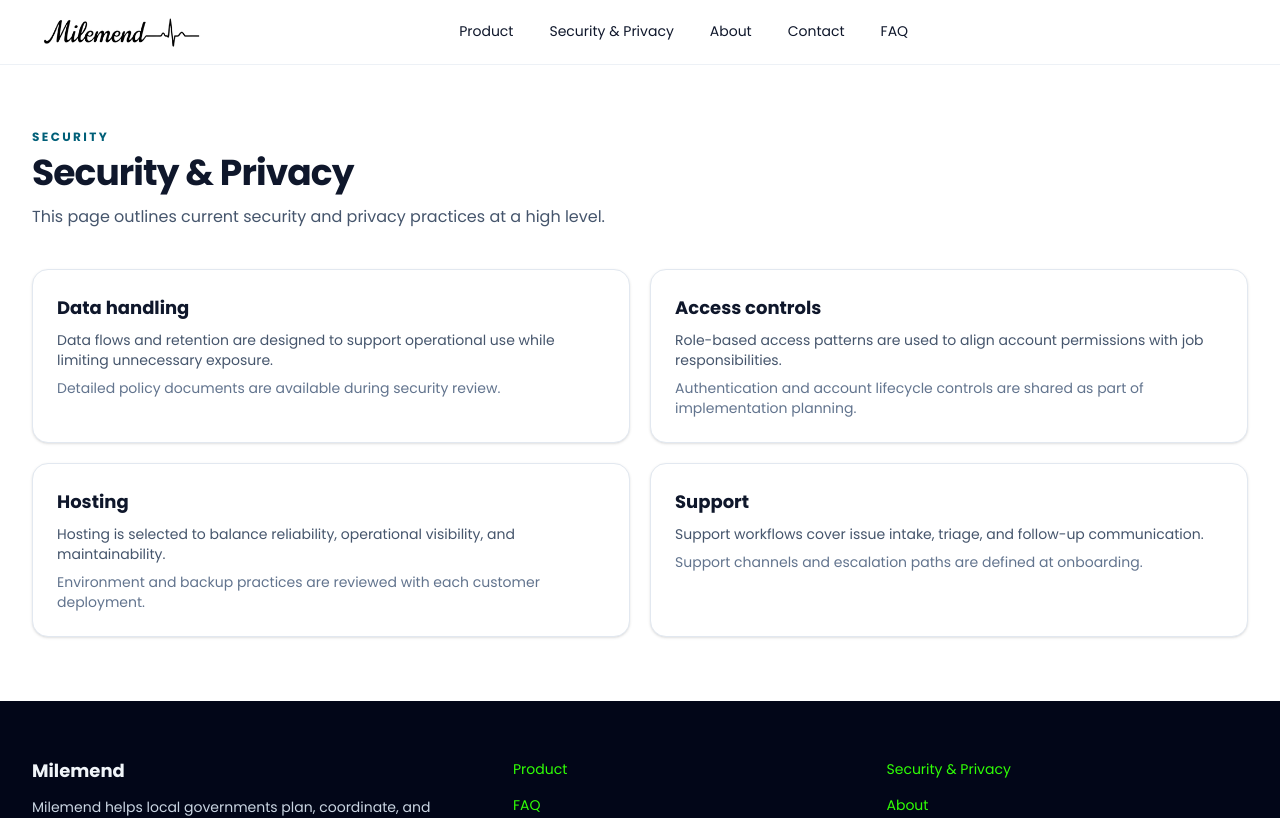
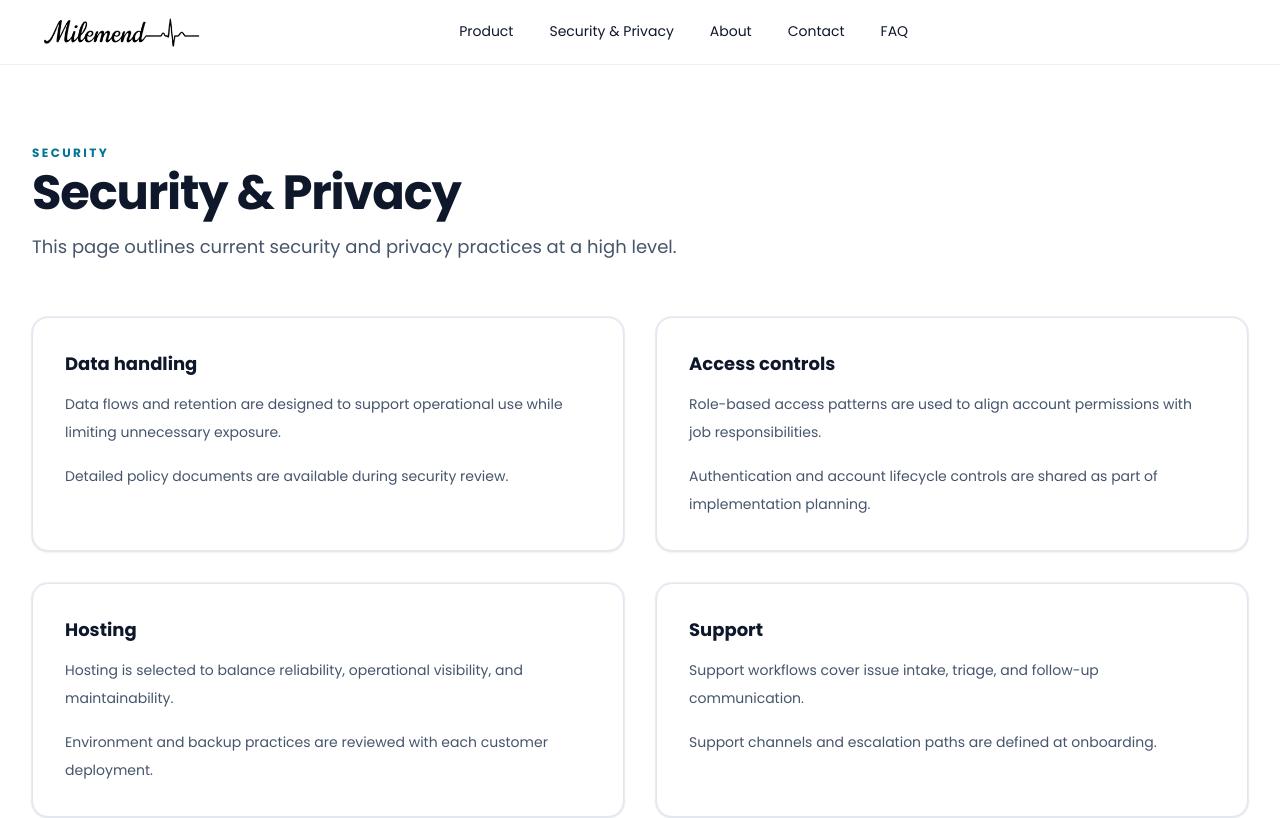
Before and after one commit to jwligon17/milemend.com, a Next.js app: page /security-privacy in a window 1280 px wide. Shown: the top 818 px of the page. Built offline with nearby package versions, Linux system fonts and the light colour scheme.

Commit message:
modified:   src/components/sections/SecurityPrivacySection.tsx

```diff
--- a/src/components/sections/SecurityPrivacySection.tsx
+++ b/src/components/sections/SecurityPrivacySection.tsx
@@ -1,50 +1,46 @@
 import { Card } from "@/components/ui/Card";
 import { Container } from "@/components/ui/Container";
-import { SectionHeading } from "@/components/ui/SectionHeading";
 
 export function SecurityPrivacySection() {
   return (
-    <section className="py-16">
+    <section className="py-14 md:py-16 lg:py-20">
       <Container>
-        <SectionHeading
-          eyebrow="Security"
-          title="Security & Privacy"
-          description="This page outlines current security and privacy practices at a high level."
-          titleAs="h1"
-        />
+        <div className="max-w-3xl">
+          <p className="text-xs font-semibold uppercase tracking-[0.2em] text-cyan-700">SECURITY</p>
+          <h1 className="mt-2 text-4xl font-semibold tracking-tight text-slate-900 md:text-5xl">Security &amp; Privacy</h1>
+          <p className="mt-4 text-base leading-7 text-slate-600 md:text-lg">
+            This page outlines current security and privacy practices at a high level.
+          </p>
+        </div>
 
-        <div className="mt-10 grid gap-5 md:grid-cols-2">
-          <Card>
+        <div className="mt-12 grid grid-cols-1 gap-6 md:grid-cols-2 lg:mt-14 lg:gap-8">
+          <Card className="rounded-2xl border-slate-200 p-7 shadow-sm ring-1 ring-slate-200/70 hover:translate-y-0 hover:shadow-sm lg:p-8">
             <h2 className="text-lg font-bold text-slate-900">Data handling</h2>
-            <p className="mt-2 text-sm text-slate-600">
-              Data flows and retention are designed to support operational use while limiting unnecessary exposure.
-            </p>
-            <p className="mt-2 text-sm text-slate-500">Detailed policy documents are available during security review.</p>
+            <div className="mt-3 space-y-4 text-sm leading-7 text-slate-600">
+              <p>Data flows and retention are designed to support operational use while limiting unnecessary exposure.</p>
+              <p>Detailed policy documents are available during security review.</p>
+            </div>
           </Card>
-          <Card>
+          <Card className="rounded-2xl border-slate-200 p-7 shadow-sm ring-1 ring-slate-200/70 hover:translate-y-0 hover:shadow-sm lg:p-8">
             <h2 className="text-lg font-bold text-slate-900">Access controls</h2>
-            <p className="mt-2 text-sm text-slate-600">
-              Role-based access patterns are used to align account permissions with job responsibilities.
-            </p>
-            <p className="mt-2 text-sm text-slate-500">
-              Authentication and account lifecycle controls are shared as part of implementation planning.
-            </p>
+            <div className="mt-3 space-y-4 text-sm leading-7 text-slate-600">
+              <p>Role-based access patterns are used to align account permissions with job responsibilities.</p>
+              <p>Authentication and account lifecycle controls are shared as part of implementation planning.</p>
+            </div>
           </Card>
-          <Card>
+          <Card className="rounded-2xl border-slate-200 p-7 shadow-sm ring-1 ring-slate-200/70 hover:translate-y-0 hover:shadow-sm lg:p-8">
             <h2 className="text-lg font-bold text-slate-900">Hosting</h2>
-            <p className="mt-2 text-sm text-slate-600">
-              Hosting is selected to balance reliability, operational visibility, and maintainability.
-            </p>
-            <p className="mt-2 text-sm text-slate-500">
-              Environment and backup practices are reviewed with each customer deployment.
-            </p>
+            <div className="mt-3 space-y-4 text-sm leading-7 text-slate-600">
+              <p>Hosting is selected to balance reliability, operational visibility, and maintainability.</p>
+              <p>Environment and backup practices are reviewed with each customer deployment.</p>
+            </div>
           </Card>
-          <Card>
+          <Card className="rounded-2xl border-slate-200 p-7 shadow-sm ring-1 ring-slate-200/70 hover:translate-y-0 hover:shadow-sm lg:p-8">
             <h2 className="text-lg font-bold text-slate-900">Support</h2>
-            <p className="mt-2 text-sm text-slate-600">
-              Support workflows cover issue intake, triage, and follow-up communication.
-            </p>
-            <p className="mt-2 text-sm text-slate-500">Support channels and escalation paths are defined at onboarding.</p>
+            <div className="mt-3 space-y-4 text-sm leading-7 text-slate-600">
+              <p>Support workflows cover issue intake, triage, and follow-up communication.</p>
+              <p>Support channels and escalation paths are defined at onboarding.</p>
+            </div>
           </Card>
         </div>
       </Container>
```
